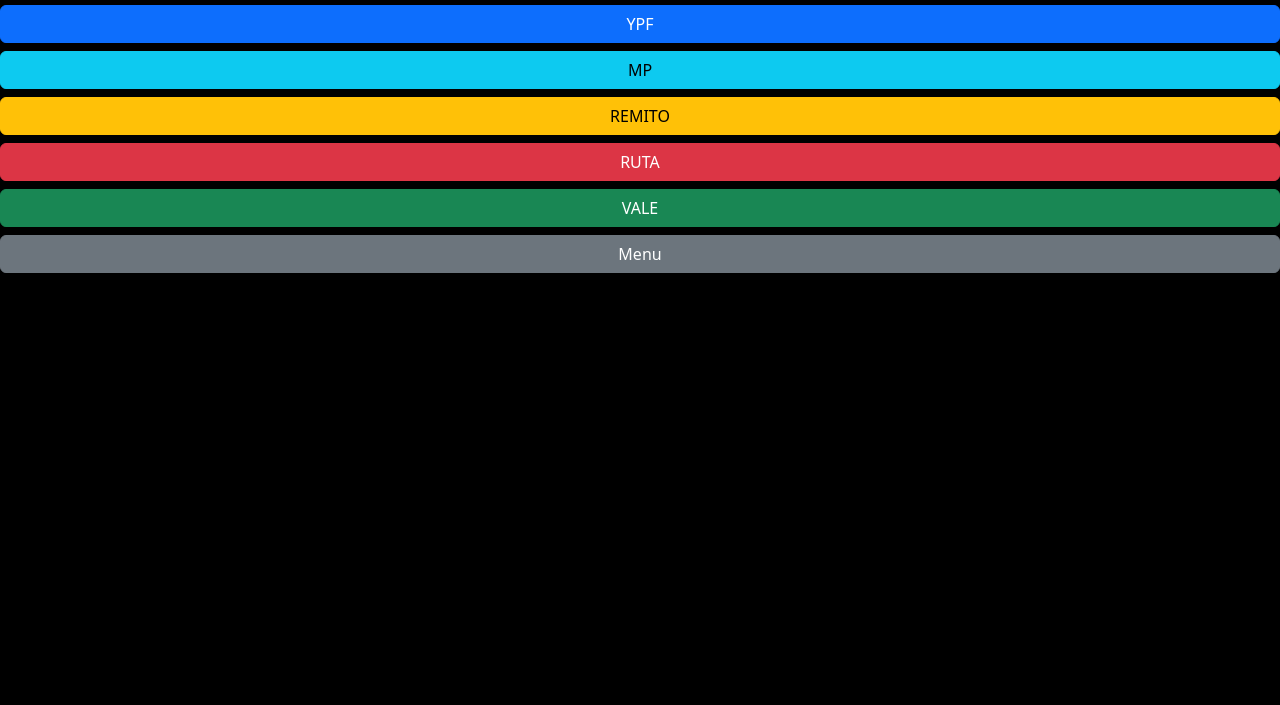
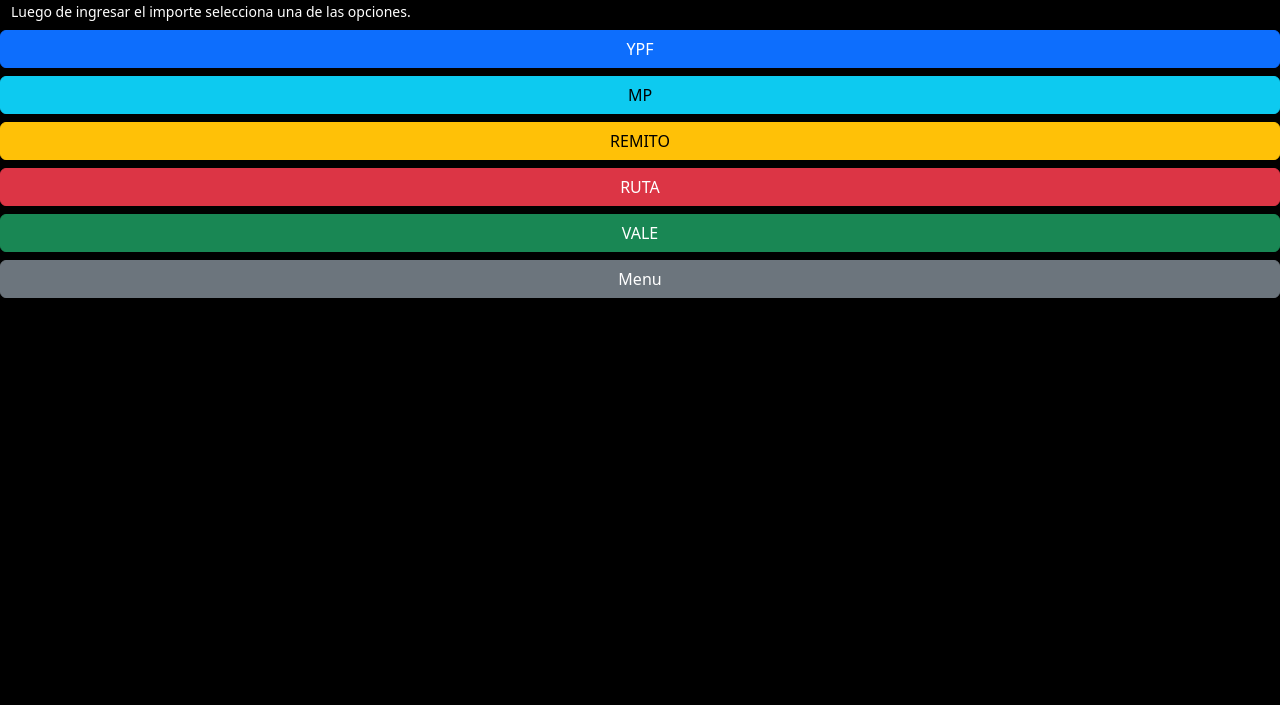
Before and after one commit to elhombre17/MaxiSuma, a plain HTML site: page index.html in a window 1280 px wide. Shown: the part 95-800 px from the top of the page. Drawn offline with nearby package versions, Linux system fonts and the light colour scheme.

Commit message:
Update index.html
El form-text debajo del input se iba para un costado cuando se veia en pantalla completa en la computadora. Lo solucione con un col-12

```diff
--- a/index.html
+++ b/index.html
@@ -19,7 +19,7 @@
             <span class="input-group-text bg-dark text-white">$</span>
             <input type="number" id="input" class="form-control" placeholder="Importe de venta">
             <span class="input-group-text bg-dark text-white">.00</span>
-            <div class="form-text text-white" id="basic-addon4">Luego de ingresar el importe selecciona una de las opciones.</div>
+            <div class="form-text text-white col-12" id="basic-addon4">Luego de ingresar el importe selecciona una de las opciones.</div>
         </div>
         <div class="row mt-2" id="opciones">
             <button class="btn btn-primary col-12 mb-2" id="ypf">YPF</button>
```
